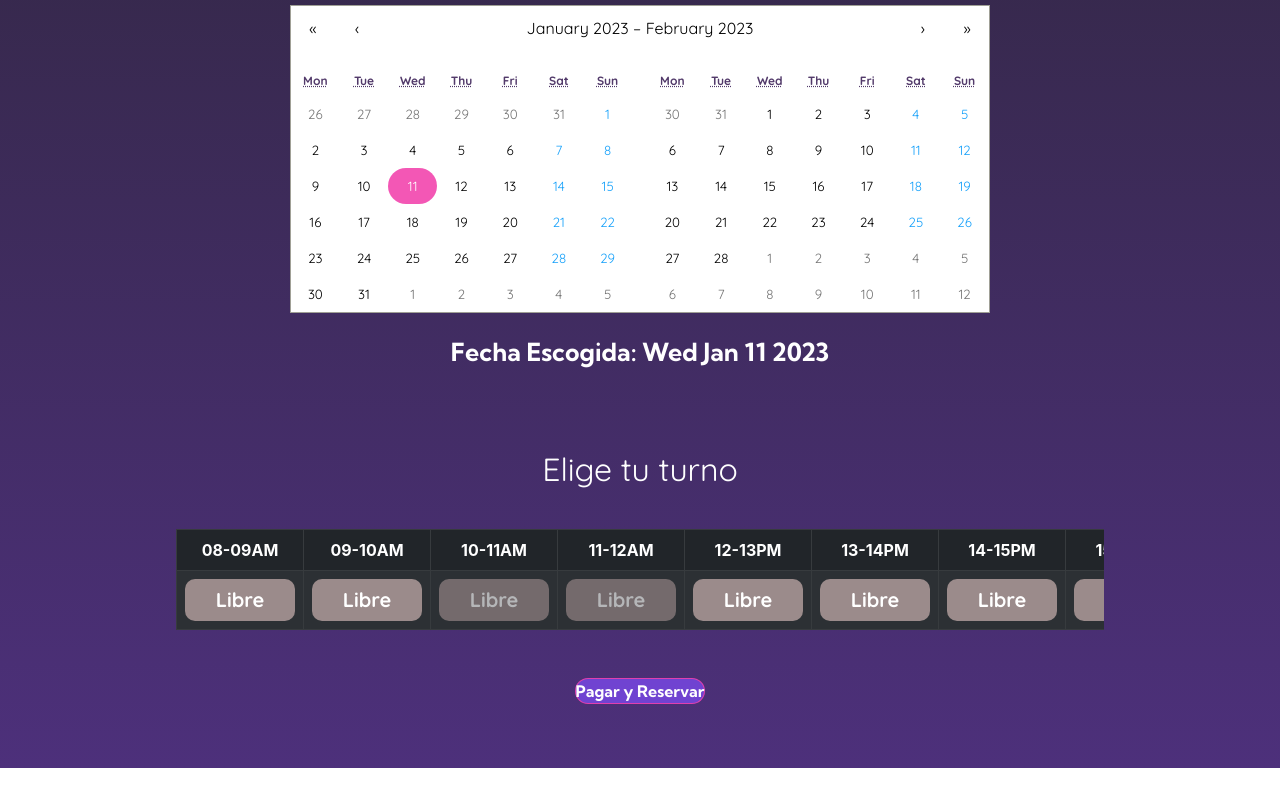
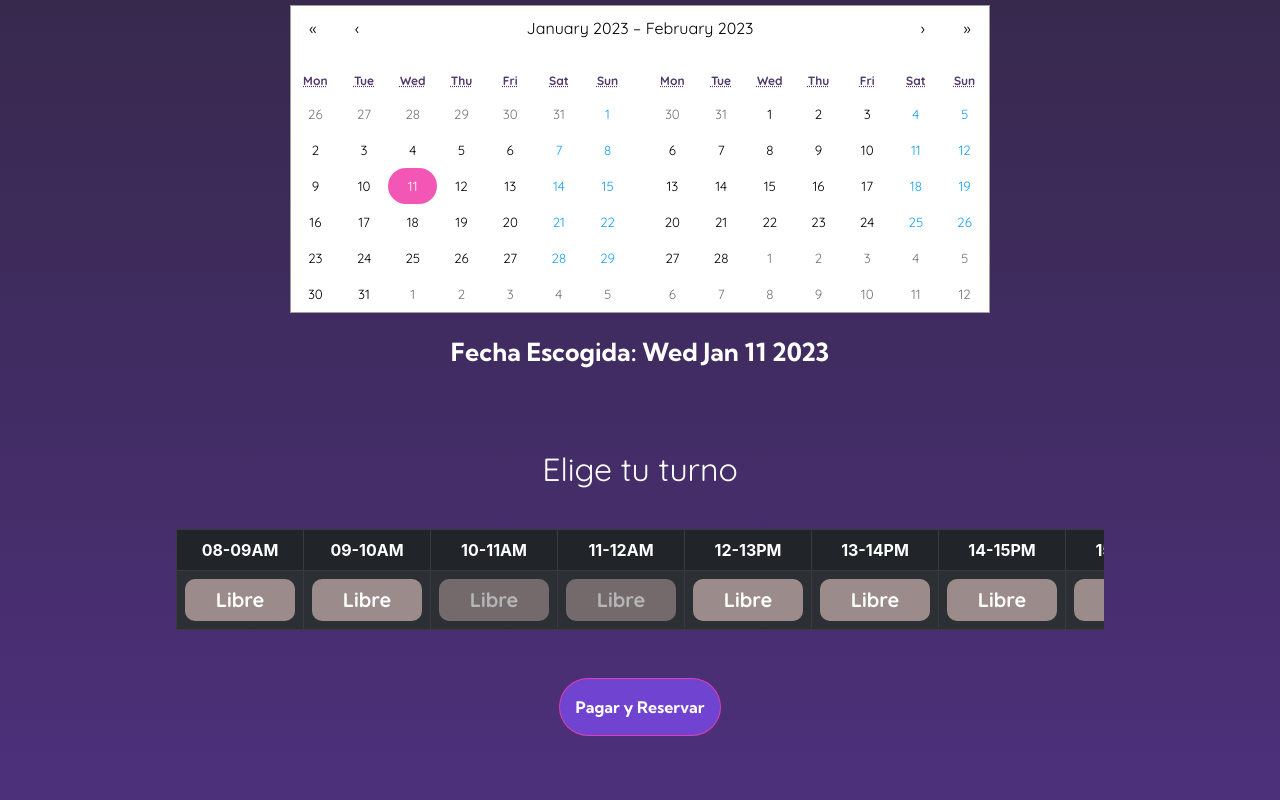
Before and after one commit to fnavarro-dev/keepe-frontend, a React (Create React App) app: page /pagoreserva in a window 1280 px wide. Shown: the part 752-1552 px from the top of the page. Before the commit the page ends 1520 px from the top, so only its background shows below. Built offline with nearby package versions, Linux system fonts and the light colour scheme.

Commit message:
arreglado boton pagar y reservar

```diff
--- a/src/Assets/css/stylePagoReserva.css
+++ b/src/Assets/css/stylePagoReserva.css
@@ -228,9 +228,11 @@ p {
   border-color: #F23FAADE;
   background-color: #F23FAADE;
   border-radius: 30px;
-  padding: 0rem;
   font-family: Kumbh Sans;
-  width: 100%;
+  padding: 1rem;
+    /* font-size: 14px; */
+    width: 100%;
+
 }
 
 .tarjetaimagen {
--- a/src/components/ReservaTuHora.jsx
+++ b/src/components/ReservaTuHora.jsx
@@ -24,7 +24,7 @@ const styles = {
     borderRadius: 10,
     fontFamily: "Quicksand",
     border: 2.74627,
-    borderColor: "#5B5858",
+
     width: 110,
   },
 
@@ -37,7 +37,7 @@ const styles = {
     borderRadius: 10,
     fontFamily: "Quicksand",
     border: 2.74627,
-    borderColor: "#5B5858",
+
     width: 110,
   }
 };
--- a/src/pages/PagoReserva.jsx
+++ b/src/pages/PagoReserva.jsx
@@ -93,11 +93,13 @@ const PagoReservaPage = () => {
 
         {/* BOTON PAGO */}
 
+        <Container>
         <div className="abotonpagarcontenedor">
           <Link to="/ticket">
             <Button className={"abotonpagar"}>Pagar y Reservar</Button>
           </Link>
         </div>
+        </Container>
       </div>
 
       {/* <div className=" mb-32 lex flex-col bg-pinkCustom dark:bg-blackCustom h-full w-full  text-black dark:text-white ">
```
